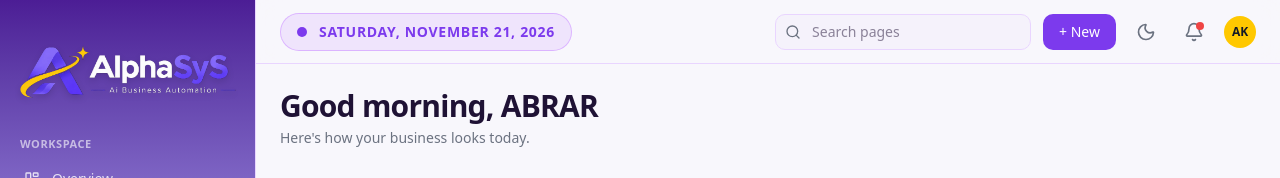
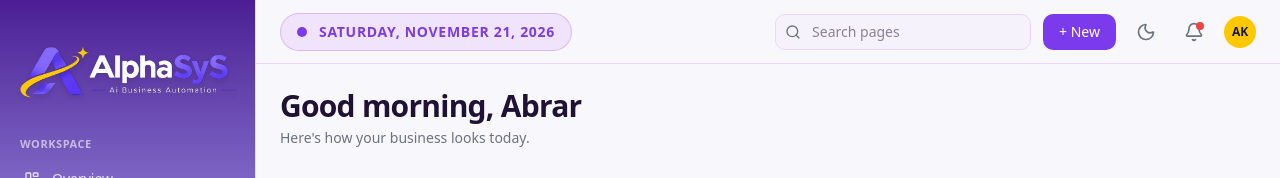
Before and after one commit to 1nlyAbrar/automation-agent, a Next.js app in the folder frontend/: page / in a window 1280 px wide. Shown: the top 178 px of the page. Built offline with nearby package versions, Linux system fonts and the light colour scheme.

Commit message:
Changed greeting name to Abrar

```diff
--- a/frontend/src/app/(dashboard)/page.tsx
+++ b/frontend/src/app/(dashboard)/page.tsx
@@ -14,7 +14,7 @@ export default function Page() {
   return (
     <div className="max-w-7xl mx-auto space-y-6 pb-12">
       <PageHeader
-        title="Good morning, ABRAR"
+        title="Good morning, Abrar"
         description="Here's how your business looks today."
       />
 
```
